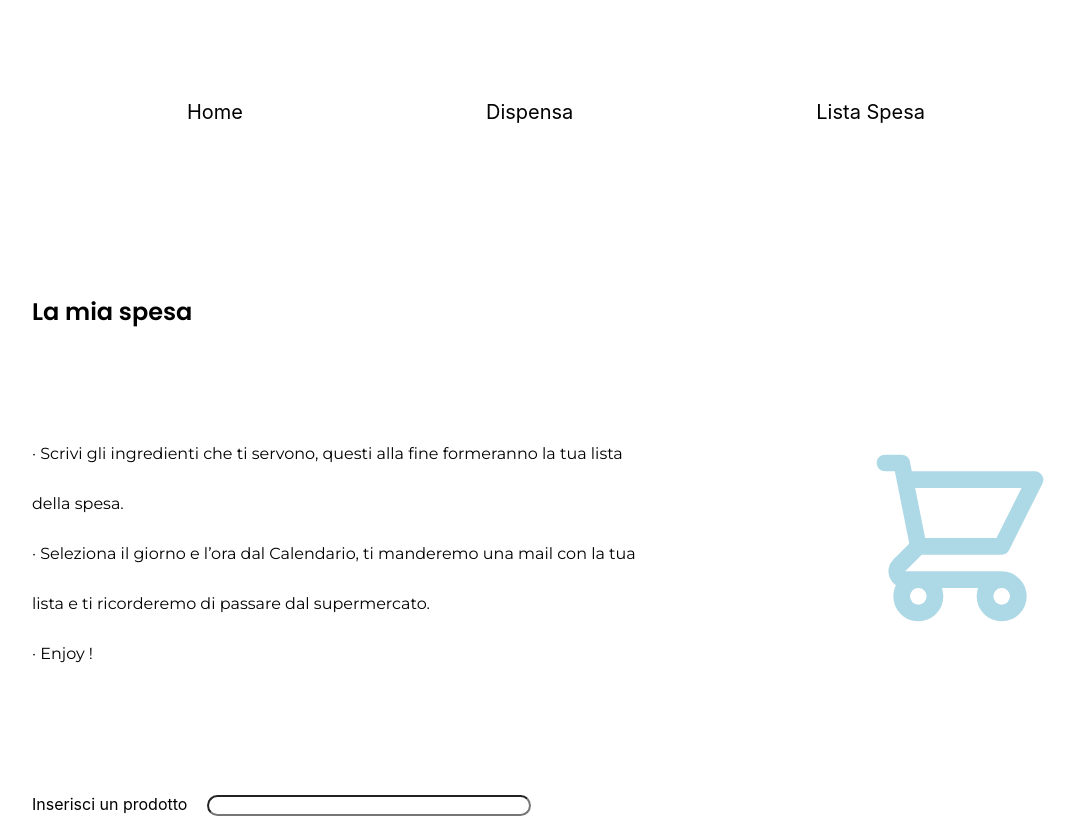
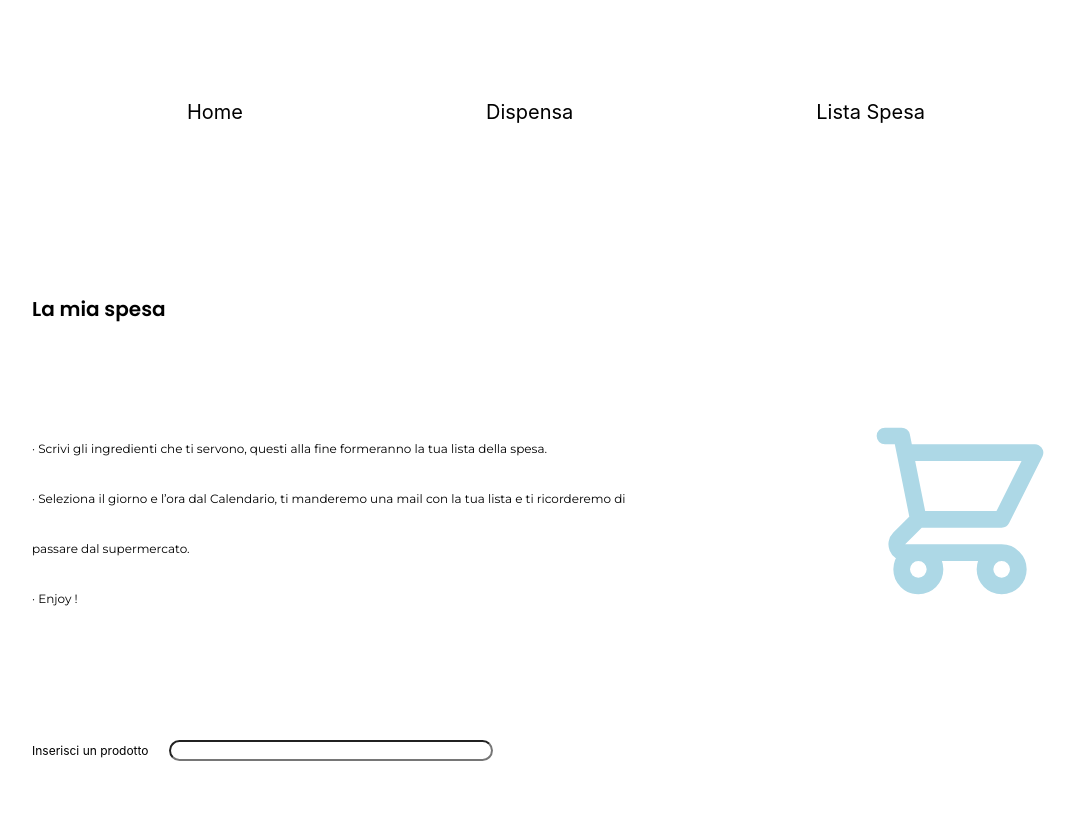
Before and after one commit to giulianotaro/ENJOY_reactapp, a React (Create React App) app: page /listaspesa in a window 1280 px wide. Shown: the whole page, without its empty margins (104-1179 px from the left). Built offline with nearby package versions, Linux system fonts and the light colour scheme.

Commit message:
size p fixed

```diff
--- a/src/components/Carousel/Carousel.module.scss
+++ b/src/components/Carousel/Carousel.module.scss
@@ -1,5 +1,5 @@
 h1 { text-align: center;
-     font-size: 90px;}
+     font-size: 70px;}
 
 p { text-align: center;
     margin-top: -60px;}
@@ -34,7 +34,7 @@ img {
 .btn {
   position: absolute;
   bottom: 300px;
-  font-size: 40px;
+  font-size: 30px;
   border: none;
   padding: 10px;
   cursor: pointer;
--- a/src/components/TextHome/TextHome.module.scss
+++ b/src/components/TextHome/TextHome.module.scss
@@ -11,14 +11,14 @@ justify-content: space-around;}
   width: 50%;
 
   h3 {
-    font-size: 24px;
+    font-size: 20px;
     margin-left: 16px;
     font-family: "Poppins", sans-serif;
   }
 
   p {
     text-align: left;
-    font-size: 16px;
+    font-size: 12px;
     font-family: "Montserrat", sans-serif;
 
 
--- a/src/pages/Lista spesa/Listaspesa.module.scss
+++ b/src/pages/Lista spesa/Listaspesa.module.scss
@@ -12,7 +12,7 @@ justify-content: space-around;
   width: 50%;
 
 .h3 {
-  font-size: 24px;
+  font-size: 20px;
   margin: 150px 0px -50px 20px;
   font-family: "Poppins", sans-serif;
 }
@@ -20,7 +20,7 @@ justify-content: space-around;
 
 
 .p {
-  font-size: 16px;
+  font-size: 12px;
   text-align: left;
   margin: 150px 0px 0px 20px;
   line-height: 50px;
@@ -30,7 +30,7 @@ justify-content: space-around;
 
 
 span {
-  font-size: 16px;
+  font-size: 12px;
   margin-left: 20px;
 }
 
```
